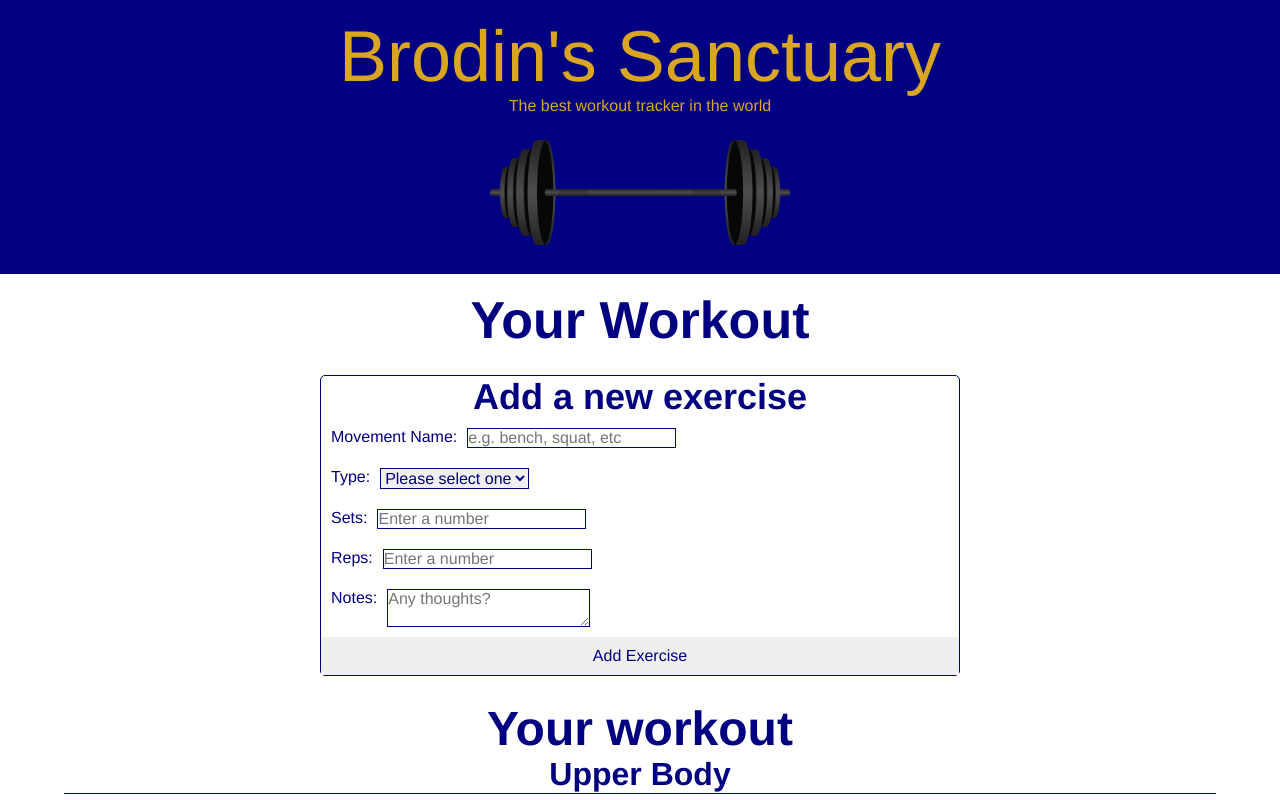
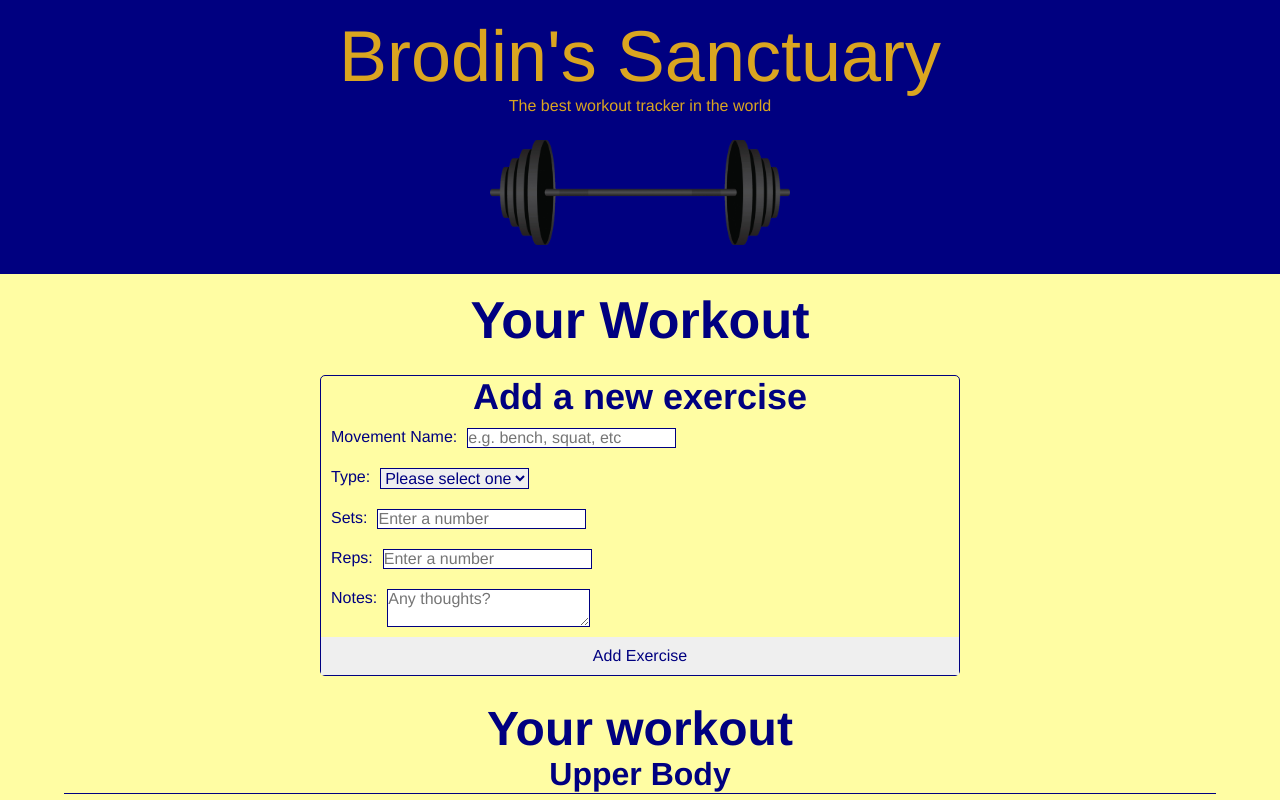
Before and after one commit to alchemy-bootcamp-two-summer-2018/list-of-vue, a Vue app: page / in a window 1280 px wide. Shown: the top 800 px of the page. Built offline with nearby package versions, Linux system fonts and the light colour scheme.

Commit message:
adding background color

```diff
--- a/src/main.css
+++ b/src/main.css
@@ -19,4 +19,5 @@ body {
   -webkit-font-smoothing: antialiased;
   -moz-osx-font-smoothing: grayscale;
   text-align: center;
+  background-color: rgb(255, 253, 163);
 }
```
